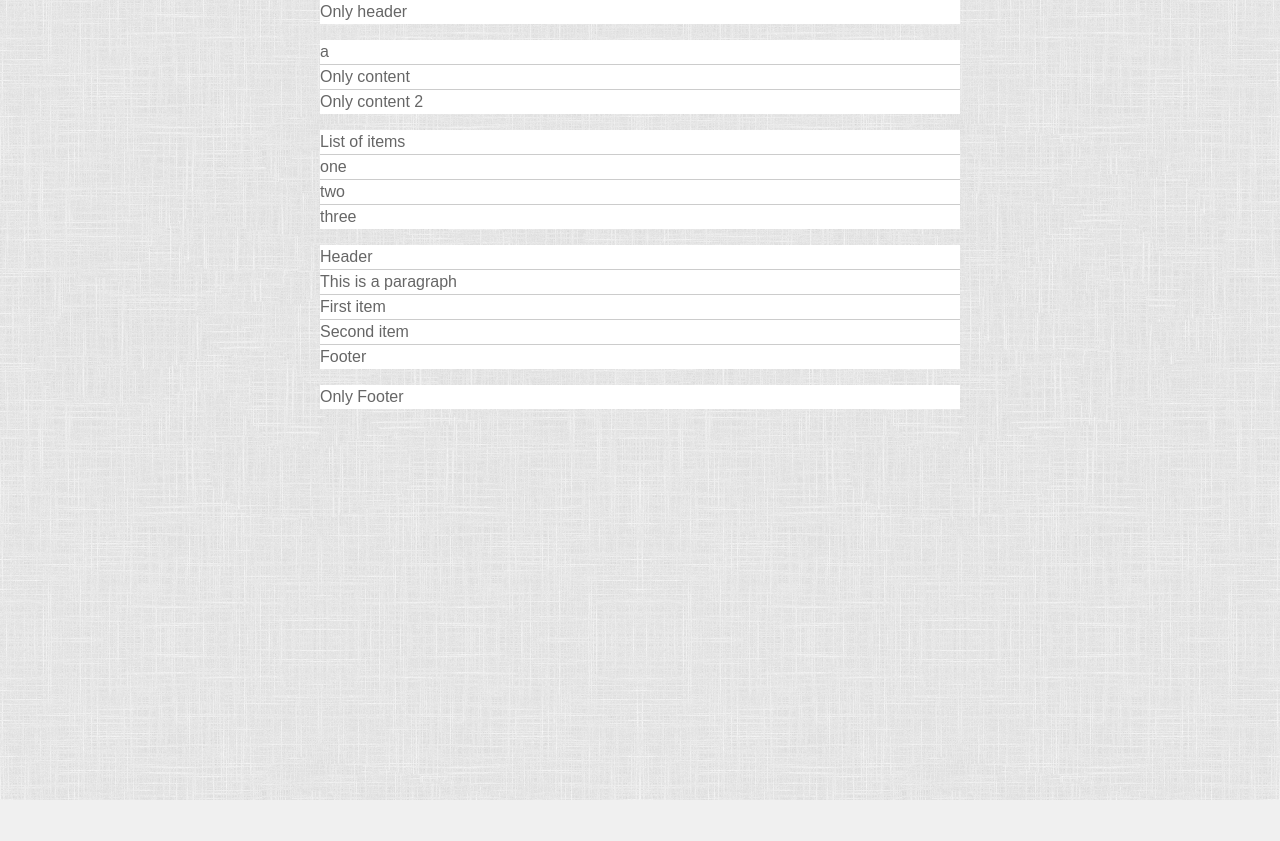
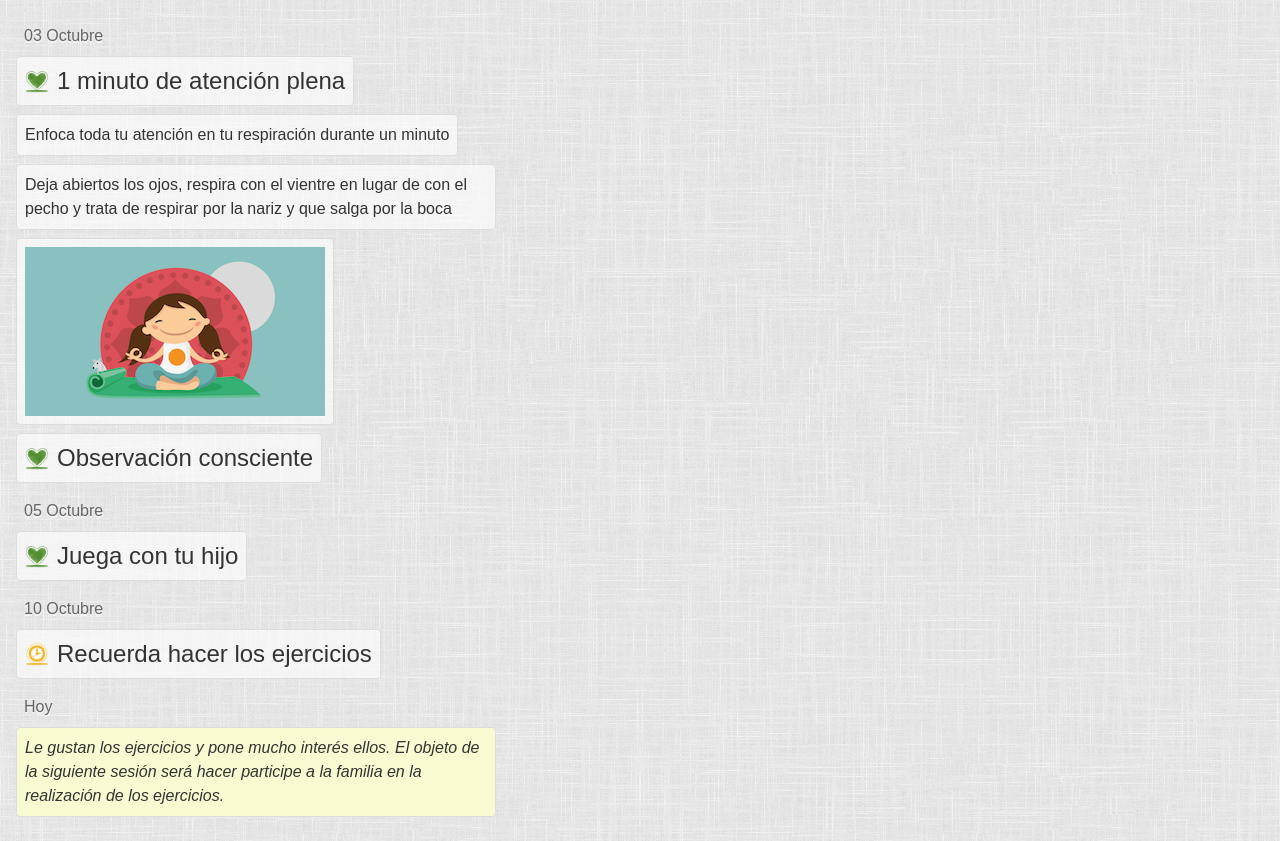
Before and after one commit to fjolme/wellness, a plain HTML site: page index.html in a window 1280 px wide. Before the commit the page ends 800 px from the top, so only its background shows below. Drawn offline with nearby package versions, Linux system fonts and the light colour scheme.

Commit message:
usando handlebarsjs

```diff
--- a/index.html
+++ b/index.html
@@ -2,41 +2,129 @@
 <html>
   <head>
     <meta charset="utf-8">
-    <title>wellness</title>
-    <link rel="stylesheet" href="css/style.css" media="screen" title="Style">
+    <title>Wellness</title>
+    <script src="http://ajax.googleapis.com/ajax/libs/jquery/2.1.1/jquery.min.js" charset="utf-8"></script>
+    <script src="https://cdnjs.cloudflare.com/ajax/libs/handlebars.js/2.0.0/handlebars.js" charset="utf-8"></script>
+    <link rel="stylesheet" href="css/style.css" media="screen" title="style" charset="utf-8">
   </head>
   <body>
+    <script id="timelines-template" type="text/x-handlebars-template">
+      <section class="timelines">
+        {{#each timelines}}
+          {{#ifCond type 'date'}}
+            <article class="item {{type}}">
+              {{date}}
+            </article>
+          {{/ifCond}}
+          {{#ifCond type 'exercise'}}
+            <article class="item item-icon {{type}}">
+              {{message}}
+            </article>
+          {{/ifCond}}
+          {{#ifCond type 'comment'}}
+            <article class="item {{type}}">
+              {{message}}
+            </article>
+          {{/ifCond}}
+          {{#ifCond type 'remember'}}
+            <article class="item item-icon {{type}}">
+              {{message}}
+            </article>
+          {{/ifCond}}
+          {{#ifCond type 'note'}}
+            <article class="item {{type}}">
+              {{message}}
+            </article>
+          {{/ifCond}}
+          {{#ifCond type 'image'}}
+            <article class="item {{type}}">
+              <img src="{{src}}" />
+            </article>
+          {{/ifCond}}
+        {{/each}}
+      </section>
+    </script>
+
     <main>
-      <article>
-        <header>Only header</header>
-      </article>
-      <article>
-        <ul>
-          <li>a</li>
-        </ul>
-        <p>Only content</p>
-        <p>Only content 2</p>
-      </article>
-      <article>
-        <header>List of items</header>
-        <ul>
-          <li>one</li>
-          <li>two</li>
-          <li>three</li>
-        </ul>
-      </article>
-      <article>
-        <header>Header</header>
-        <p>This is a paragraph</p>
-        <ul>
-          <li>First item</li>
-          <li>Second item</li>
-        </ul>
-        <footer>Footer</footer>
-      </article>
-      <article>
-        <footer>Only Footer</footer>
-      </article>
+      <div id="timelines-placeholder"></div>
     </main>
+
+    <script type="text/javascript">
+
+      Handlebars.registerHelper('ifCond', function(v1, v2, options) {
+        if(v1 === v2) {
+          return options.fn(this);
+        }
+        return options.inverse(this);
+      });
+
+      function binding(template, placeholder, context) {
+        var theTemplateScript = $(template).html();
+        var theTemplate = Handlebars.compile(theTemplateScript);
+        var theCompiledHtml = theTemplate(context);
+        $(placeholder).replaceWith(theCompiledHtml);
+      }
+
+      $(function () {
+
+        var timelines = {
+          timelines: [
+            {
+              type: 'date',
+              date: '03 Octubre'
+            },
+            {
+              type: 'exercise',
+              message: '1 minuto de atención plena'
+            },
+            {
+              type: 'comment',
+              message: 'Enfoca toda tu atención en tu respiración durante un minuto'
+            },
+            {
+              type: 'comment',
+              message: 'Deja abiertos los ojos, respira con el vientre en lugar de con el pecho y trata de respirar por la nariz y que salga por la boca'
+            },
+            {
+              type: 'image',
+              src: 'images/mindfulness.png'
+            },
+            {
+              type: 'exercise',
+              message: 'Observación consciente'
+            },
+            {
+              type: 'date',
+              date: '05 Octubre'
+            },
+            {
+              type: 'exercise',
+              message: 'Juega con tu hijo'
+            },
+            {
+              type: 'date',
+              date: '10 Octubre'
+            },
+            {
+              type: 'remember',
+              message: 'Recuerda hacer los ejercicios'
+            },
+            {
+              type: 'date',
+              date: 'Hoy'
+            },
+            {
+              type: 'note',
+              message: 'Le gustan los ejercicios y pone mucho interés ellos. El objeto de la siguiente sesión será hacer participe a la familia en la realización de los ejercicios.'
+            }
+          ]
+        };
+
+        binding("#timelines-template", "#timelines-placeholder", timelines);
+
+      });
+
+    </script>
+
   </body>
 </html>
--- a/scss/style.scss
+++ b/scss/style.scss
@@ -1,39 +1,73 @@
 $unit: 16px;
 
 * { margin: 0; padding: 0; }
-
 ul { list-style: none; }
 
 html {
-  color: #666;
-  font-family: sans-serif;
+  font-family: Arial, Helvetica, sans-serif;
   font-size: $unit;
   line-height: 1.5 * $unit;
+  color: #333;
 }
 
 body {
   background: #f0f0f0 url(../images/background.png);
+  margin: $unit;
 }
 
 main {
-  width: 640px;
-  margin: 0 auto;
+  width: 30 * $unit;
 }
 
-article {
-  /*
-  -webkit-box-shadow: 2px 2px 5px 0px rgba(0,0,0,0.75);
-  -moz-box-shadow: 2px 2px 5px 0px rgba(0,0,0,0.75);
-  box-shadow: 2px 2px 5px 0px rgba(0,0,0,0.75);
-  */
-  background-color: #fff;
+.timelines {
   margin-bottom: $unit;
+  overflow: hidden;
+  .item {
+    margin-bottom: 0.5 * $unit;
+    float: left;
+    clear: both;
+    border: 1px solid #ddd;
+    border-radius: 0.25 * $unit;
+    background-color: rgba(255, 255, 255, 0.6);
+    padding: 0.5 * $unit;
+  }
+  .item.date {
+    margin-bottom: 0;
+    margin-top: $unit px;
+    border: 0;
+    background-color: transparent;
+    padding-left: 0.5 * $unit;
+    color: #666;
+    text-shadow: 0px 2px 0px rgba(255,255,255,0.7);
+  }
+  .item.exercise,
+  .item.remember {
+    font-size: 1.5 * $unit;
+    line-height: 2 * $unit;
+  }
+  .item.note {
+    background-color: lightgoldenrodyellow;
+    font-style: italic;
+  }
+  .item.image {
+    img {
+      max-width: 100%;
+      vertical-align: middle;
+    }
+  }
+  .item.item-icon
+  {
+    background-image: url("../images/icons/blue-star-icon.png");
+    background-repeat: no-repeat;
+    background-size: 1.5 * $unit;
+    padding-left: 2.5 * $unit;
+    background-position-x: 0.5 * $unit;
+    background-position-y: 0.75 * $unit;
+  }
+  .item.item-icon.exercise {
+    background-image: url("../images/icons/green-heart-icon.png");
+  }
+  .item.item-icon.remember {
+    background-image: url("../images/icons/yellow-clock-icon.png");
+  }
 }
-
-article
-  p, li, footer {
-    border-top: 1px solid #ccc;
-  }
-  p:first-child, ul:first-child li, footer:first-child {
-    border-top: none;
-  }
```
Also changed, not shown: css/style.css, images/icons/blue-star-icon.png (added), images/icons/green-heart-icon.png (added), images/icons/yellow-clock-icon.png (added), images/mindfulness.png (added), 1 other file.
